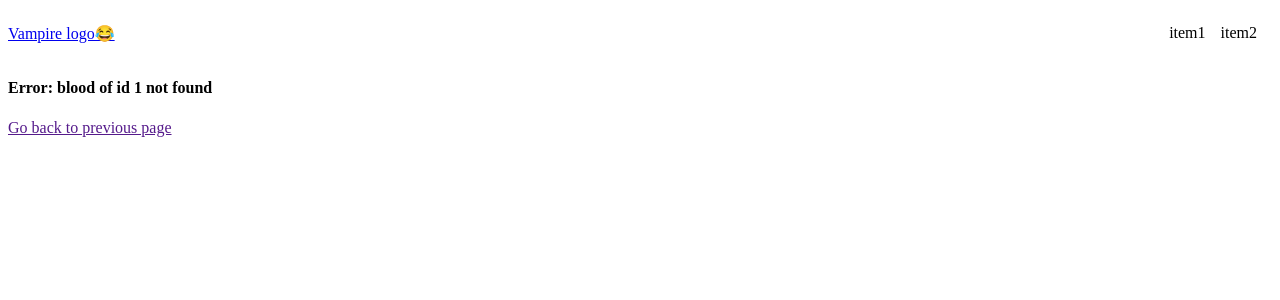
After one commit to xyunsw/EarlyDafny, a Flask app: page /blood/1 in a window 1280 px wide. The commit adds this page. Shown: the top 300 px of the page. Run offline with Flask 2, Linux system fonts and the light colour scheme.

Commit message:
implemented change blood info

```diff
--- a/BackendApi.py
+++ b/BackendApi.py
@@ -1,7 +1,7 @@
 from Inventory import *
+from Blood import *
 import sys
 
-inventory = Inventory()
 
 def dbgprint(*args, **kwargs):
     print(*args, **kwargs, file=sys.stderr)
@@ -27,3 +27,29 @@ class BackendApi():
     def get_blood_public_info(self):
         res = self._inventory.get_blood_public_info()
         return {"success": True, "blood_types": res}
+
+    def get_blood_by_id(self, data: dict):
+        id = int(data['id'])
+        try:
+            blood = self._inventory.get_blood_by_id(id)
+        except:
+            return {"success": False, "msg": f"blood of id {id} not found"}
+        info = {"success": True}
+        info['use_by'] = blood.use_by
+        info['state'] = blood.state
+        info['test_state'] = blood.test_state
+        info['feedback'] = blood.feedback
+        info['type'] = blood.type
+        return info
+
+    def update_blood(self, data: dict):
+        id = int(data['id'])
+        # fixme
+        new_blood: Blood = Blood(None)
+        new_blood.use_by = data['use_by']
+        new_blood.state = data['state']
+        new_blood.test_state = data['test_state']
+        new_blood.feedback = data['feedback']
+        new_blood.type = data['type']
+        res = self._inventory.update_blood(id, new_blood)
+        return {"success": True}
--- a/Inventory.py
+++ b/Inventory.py
@@ -37,6 +37,7 @@ class Inventory(object):
     def add_blood(self, donor_name: str, donor_id: str):
         donor = Donor(donor_name, donor_id)
         blood = Blood(donor)
+        print("add blood...")
         self.bloods.append(blood)
 
 
@@ -70,3 +71,11 @@ class Inventory(object):
             else:
                 blood_types[type] += 1
         return blood_types
+
+    def get_blood_by_id(self, id: int) -> Blood:
+        print(self.bloods)
+        return self.bloods[id]
+
+    def update_blood(self, id: int, new_blood: Blood):
+        print(self.bloods)
+        self.bloods[id] = new_blood
--- a/route.py
+++ b/route.py
@@ -1,4 +1,4 @@
-from flask import Blueprint, render_template, request
+from flask import Blueprint, render_template, request, redirect, url_for
 from backend import api
 
 page = Blueprint('page', __name__, template_folder='templates')
@@ -29,3 +29,17 @@ def request_blood():
         return render_template('request_blood.html', blood_types=blood_types.keys())
     else:
         raise NotImplementedError()
+
+@page.route('/blood/<bid>', methods=['GET', 'POST'])
+def blood(bid: str):
+    if request.method == 'GET':
+        res = api.get_blood_by_id({"id": bid})
+        if not res['success']:
+            return render_template('error.html', err_msg=res['msg'])
+        else:
+            return render_template('blood.html', bid=bid, info=res)
+    else:
+        form = dict(request.form)
+        form['id'] = bid
+        api.update_blood(form)
+        return redirect(url_for('page.blood', bid=bid))
--- a/templates/add_blood.html
+++ b/templates/add_blood.html
@@ -5,11 +5,11 @@
 <div>
     <form method="POST">
         <div style="display: flex; margin-bottom: 25px">
-            <label>Donor name: </label>
+            <label style="width: 200px">Donor name: </label>
             <input style="margin-left: 25px" type="text" name="donor_name" />
         </div>
         <div style="display: flex; margin-bottom: 25px">
-            <label>Donor ID: </label>
+            <label style="width: 200px">Donor ID: </label>
             <input style="margin-left: 25px" type="text" name="donor_id" />
         </div>
         <div style="display: flex; margin-bottom: 25px">
--- /dev/null
+++ b/templates/error.html
@@ -0,0 +1,15 @@
+{% extends 'base.html' %}
+{% block content %}
+
+<h4>Error: {{ err_msg }}</h4>
+<a id="go_back" href="">Go back to home page</a>
+<script type="text/javascript">
+    let lnk = document.querySelector('#go_back');
+    lnk.textContent = "Go back to previous page";
+    lnk.addEventListener('click', function(event){
+        event.preventDefault();
+        window.history.back();
+    })
+</script>
+
+{% endblock %}
```
Also changed, not shown: Blood.py (+21 -6 lines), templates/blood.html (added, +59 -0 lines), templates/index.html (+17 -1 lines).
